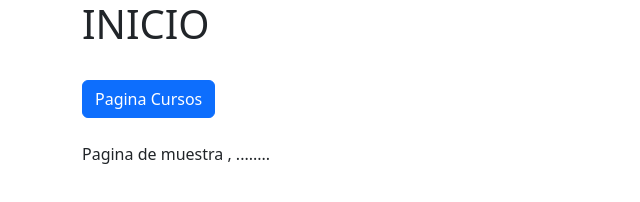
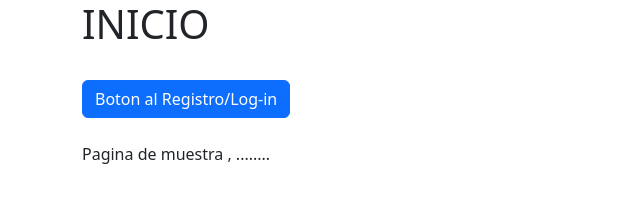
Before and after one commit to edumiguens/TPO2, a plain HTML site: page index.html in a window 1280 px wide. Shown: the whole page, without its empty margins (0-640 px from the left). Drawn offline with nearby package versions, Linux system fonts and the light colour scheme.

Commit message:
Update index.html

```diff
--- a/index.html
+++ b/index.html
@@ -17,7 +17,7 @@
         <div id="app" class="container">
             <h1>INICIO</h1>
             <br>
-            <a class="btn btn-primary" href="cursos.html">Pagina Cursos</a>
+            <a class="btn btn-primary" href="cursos.html">Boton al Registro/Log-in</a>
             <br><br>
 
             <div v-if="error">
```
